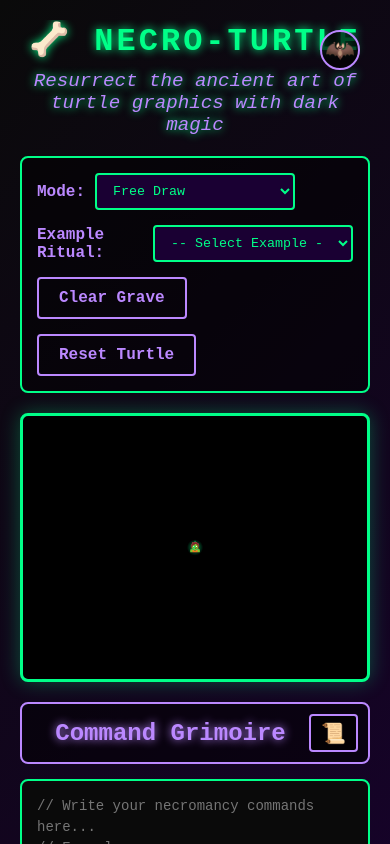
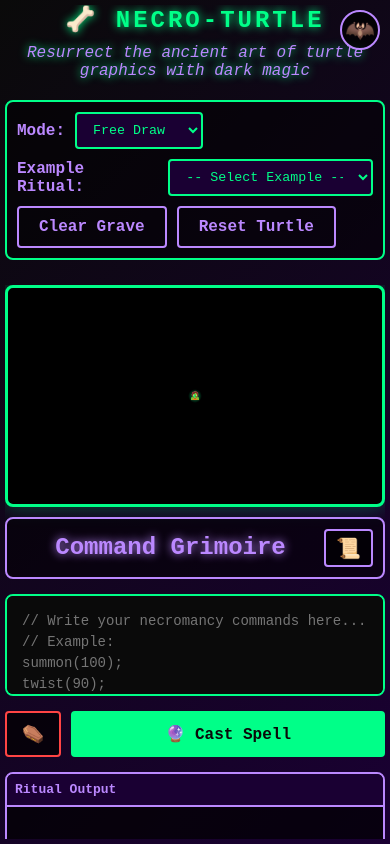
Before and after one commit to laser-me/necro-turtle, a website built with Vite: page index.html in a window 390 px wide. Both pictures are taken after a click on the button "Toggle header and controls". Shown: the top 844 px of the page. Built offline with nearby package versions, Linux system fonts and the light colour scheme.

Commit message:
improve ui

```diff
--- a/index.html
+++ b/index.html
@@ -95,7 +95,10 @@ summon(100);"></textarea>
           </div>
         </div>
 
-        <button id="execute-btn" class="btn btn-primary">🔮 Cast Spell</button>
+        <div class="editor-actions">
+          <button id="clear-editor-btn" class="btn btn-small" title="Clear Code">⚰️</button>
+          <button id="execute-btn" class="btn btn-primary">🔮 Cast Spell</button>
+        </div>
 
         <div class="output-container">
           <div class="output-header">Ritual Output</div>
--- a/src/levels.ts
+++ b/src/levels.ts
@@ -4,6 +4,9 @@ import type { Quest, Entity } from './types';
 function generateRandomSouls(count: number): Entity[] {
   const souls: Entity[] = [];
   const minDistance = 80; // Minimum distance between souls
+  const centerX = 400; // Turtle starting position
+  const centerY = 300;
+  const minDistanceFromCenter = 120; // Minimum distance from turtle start
 
   for (let i = 0; i < count; i++) {
     let position: { x: number; y: number };
@@ -14,12 +17,18 @@ function generateRandomSouls(count: number): Entity[] {
         x: 100 + Math.random() * 600, // Random x between 100-700
         y: 100 + Math.random() * 400  // Random y between 100-500
       };
+
       attempts++;
-    } while (attempts < 50 && souls.some(soul => {
-      const dx = soul.position.x - position.x;
-      const dy = soul.position.y - position.y;
-      return Math.sqrt(dx * dx + dy * dy) < minDistance;
-    }));
+    } while (attempts < 50 && (
+      // Too close to center (turtle start position)
+      Math.sqrt(Math.pow(position.x - centerX, 2) + Math.pow(position.y - centerY, 2)) < minDistanceFromCenter ||
+      // Too close to other souls
+      souls.some(soul => {
+        const dx = soul.position.x - position.x;
+        const dy = soul.position.y - position.y;
+        return Math.sqrt(dx * dx + dy * dy) < minDistance;
+      })
+    ));
 
     souls.push({
       id: `soul${i + 1}`,
--- a/src/ui.ts
+++ b/src/ui.ts
@@ -47,6 +47,10 @@ export class UIManager {
     // Reset button
     const resetBtn = document.getElementById('reset-btn');
     resetBtn?.addEventListener('click', () => this.resetTurtle());
+
+    // Clear editor button
+    const clearEditorBtn = document.getElementById('clear-editor-btn');
+    clearEditorBtn?.addEventListener('click', () => this.clearEditor());
 
     // Example selector
     const exampleSelect = document.getElementById('example-select') as HTMLSelectElement;
@@ -108,6 +112,15 @@ export class UIManager {
     this.gameManager.reset();
     this.updateUI();
     this.logOutput('The turtle has been resurrected at the center.', 'info');
+  }
+
+  private clearEditor(): void {
+    const editor = document.getElementById('code-editor') as HTMLTextAreaElement;
+    if (editor) {
+      editor.value = '';
+      editor.focus();
+      this.logOutput('Command grimoire cleared.', 'info');
+    }
   }
 
   private loadExample(exampleName: string): void {
@@ -281,7 +294,7 @@ export class UIManager {
         });
 
         // Position tooltip on hover
-        cmdDiv.addEventListener('mouseenter', (e) => {
+        cmdDiv.addEventListener('mouseenter', () => {
           const tooltip = cmdDiv.querySelector('.command-tooltip') as HTMLElement;
           if (tooltip) {
             const rect = cmdDiv.getBoundingClientRect();
--- a/styles.css
+++ b/styles.css
@@ -8,13 +8,20 @@ body {
   font-family: 'Courier New', monospace;
   background: linear-gradient(135deg, #0a0a0a 0%, #1a0033 100%);
   color: #00ff88;
-  min-height: 100vh;
-  padding: 20px;
+  height: 100vh;
+  margin: 0;
+  padding: 10px;
+  overflow: hidden;
+  box-sizing: border-box;
 }
 
 .container {
   max-width: 1400px;
   margin: 0 auto;
+  height: 100%;
+  display: flex;
+  flex-direction: column;
+  overflow: hidden;
 }
 
 .top-section {
@@ -34,7 +41,7 @@ body {
 }
 
 .section-toggle {
-  position: absolute;
+  position: fixed;
   top: 10px;
   right: 10px;
   background: rgba(0, 0, 0, 0.7);
@@ -44,7 +51,7 @@ body {
   height: 40px;
   cursor: pointer;
   transition: all 0.3s;
-  z-index: 10;
+  z-index: 100;
   display: flex;
   align-items: center;
   justify-content: center;
@@ -164,6 +171,29 @@ body {
   box-shadow: 0 0 10px #bb88ff;
 }
 
+.btn-small {
+  padding: 10px 15px;
+  font-size: 18px;
+  background: rgba(0, 0, 0, 0.7);
+  color: #ff4444;
+  border-color: #ff4444;
+}
+
+.btn-small:hover {
+  background: rgba(255, 68, 68, 0.2);
+  box-shadow: 0 0 10px #ff4444;
+}
+
+.editor-actions {
+  display: flex;
+  gap: 10px;
+  align-items: stretch;
+}
+
+.editor-actions .btn-primary {
+  flex: 1;
+}
+
 .game-hud {
   display: flex;
   gap: 20px;
@@ -193,6 +223,9 @@ body {
   display: grid;
   grid-template-columns: 1fr 1fr;
   gap: 20px;
+  flex: 1;
+  min-height: 0;
+  overflow: hidden;
 }
 
 .canvas-container {
@@ -201,12 +234,16 @@ body {
   border-radius: 8px;
   padding: 10px;
   box-shadow: 0 0 20px rgba(0, 255, 136, 0.3);
+  display: flex;
+  align-items: center;
+  justify-content: center;
+  overflow: hidden;
 }
 
 #canvas {
   display: block;
-  width: 100%;
-  height: auto;
+  max-width: 100%;
+  max-height: 100%;
   background: #000000;
 }
 
@@ -214,6 +251,8 @@ body {
   display: flex;
   flex-direction: column;
   gap: 15px;
+  min-height: 0;
+  overflow: hidden;
 }
 
 .editor-header {
@@ -255,11 +294,15 @@ body {
   display: flex;
   gap: 10px;
   position: relative;
+  align-items: flex-start;
+  flex: 1;
+  min-height: 0;
 }
 
 .code-editor {
   flex: 1;
-  min-height: 300px;
+  height: 100%;
+  width: 100%;
   background: #0a0a0a;
   color: #00ff88;
   border: 2px solid #00ff88;
@@ -267,8 +310,9 @@ body {
   padding: 15px;
   font-family: 'Courier New', monospace;
   font-size: 14px;
-  resize: vertical;
+  resize: none;
   line-height: 1.5;
+  box-sizing: border-box;
 }
 
 .code-editor:focus {
@@ -281,14 +325,18 @@ body {
   background: rgba(0, 0, 0, 0.8);
   border: 2px solid #bb88ff;
   border-radius: 8px;
-  overflow: hidden;
   display: flex;
   flex-direction: column;
-  max-height: 400px;
+  height: 100%;
+  flex-shrink: 0;
 }
 
 .commands-panel.hidden {
   display: none;
+}
+
+.editor-wrapper:has(.commands-panel:not(.hidden)) .code-editor {
+  width: calc(100% - 260px);
 }
 
 .commands-header {
@@ -305,6 +353,8 @@ body {
   overflow-x: hidden;
   padding: 10px;
   flex: 1;
+  min-height: 0;
+  overscroll-behavior: contain;
 }
 
 .command-item {
@@ -314,14 +364,13 @@ body {
   border: 1px solid #bb88ff;
   border-radius: 4px;
   cursor: pointer;
-  transition: all 0.2s;
+  transition: background 0.2s, box-shadow 0.2s;
   position: relative;
 }
 
 .command-item:hover {
   background: rgba(187, 136, 255, 0.3);
   box-shadow: 0 0 10px rgba(187, 136, 255, 0.5);
-  transform: translateX(5px);
 }
 
 .command-name {
@@ -370,6 +419,15 @@ body {
   border: 2px solid #bb88ff;
   border-radius: 8px;
   overflow: hidden;
+  transition: all 0.3s ease;
+}
+
+.top-section.collapsed ~ .game-hud ~ .main-content .output-container {
+  max-height: 60px;
+}
+
+.top-section.collapsed ~ .game-hud ~ .main-content .output {
+  max-height: 40px;
 }
 
 .output-header {
@@ -382,8 +440,8 @@ body {
 
 .output {
   padding: 15px;
-  min-height: 100px;
-  max-height: 200px;
+  min-height: 50px;
+  max-height: 150px;
   overflow-y: auto;
   font-size: 14px;
   line-height: 1.6;
@@ -406,6 +464,16 @@ body {
   border: 2px solid #00ff88;
   border-radius: 8px;
   overflow: hidden;
+  transition: all 0.3s ease;
+}
+
+.top-section.collapsed ~ .game-hud ~ .main-content .objectives-container {
+  max-height: 80px;
+}
+
+.top-section.collapsed ~ .game-hud ~ .main-content .objectives {
+  max-height: 60px;
+  overflow-y: auto;
 }
 
 .objectives-header {
@@ -418,6 +486,8 @@ body {
 
 .objectives {
   padding: 15px;
+  max-height: 200px;
+  overflow-y: auto;
 }
 
 .objective-item {
@@ -459,9 +529,113 @@ body {
 @media (max-width: 1200px) {
   .main-content {
     grid-template-columns: 1fr;
+    grid-template-rows: 50% 50%;
   }
 
   .title {
     font-size: 2em;
   }
 }
+
+/* Mobile optimization */
+@media (max-width: 768px) {
+  body {
+    padding: 5px;
+  }
+
+  .container {
+    gap: 5px;
+  }
+
+  .main-content {
+    gap: 10px;
+    grid-template-rows: 40% 60%;
+  }
+
+  .canvas-container {
+    padding: 5px;
+  }
+
+  .controls {
+    padding: 10px;
+    gap: 10px;
+  }
+
+  .control-group {
+    flex: 1 1 auto;
+    min-width: 150px;
+  }
+
+  .select {
+    min-width: 120px;
+  }
+
+  .editor-wrapper {
+    flex-direction: column;
+  }
+
+  .commands-panel {
+    width: 100%;
+    height: 200px;
+    order: -1;
+  }
+
+  .code-editor {
+    width: 100% !important;
+  }
+
+  .editor-wrapper:has(.commands-panel:not(.hidden)) .code-editor {
+    width: 100% !important;
+  }
+
+  .game-hud {
+    flex-wrap: wrap;
+    gap: 10px;
+    padding: 10px;
+  }
+
+  .hud-item {
+    flex: 1 1 auto;
+  }
+
+  .title {
+    font-size: 1.5em;
+  }
+
+  .subtitle {
+    font-size: 1em;
+  }
+
+  .output-container {
+    max-height: 80px;
+  }
+
+  .output {
+    padding: 10px;
+    min-height: 40px;
+    max-height: 60px;
+    font-size: 12px;
+  }
+
+  .objectives-container {
+    max-height: 100px;
+  }
+
+  .objectives {
+    padding: 10px;
+    max-height: 80px;
+    font-size: 12px;
+  }
+
+  .objective-item {
+    padding: 5px;
+    margin-bottom: 5px;
+    font-size: 11px;
+  }
+
+  .output-header,
+  .objectives-header {
+    padding: 8px;
+    font-size: 13px;
+  }
+}
```
